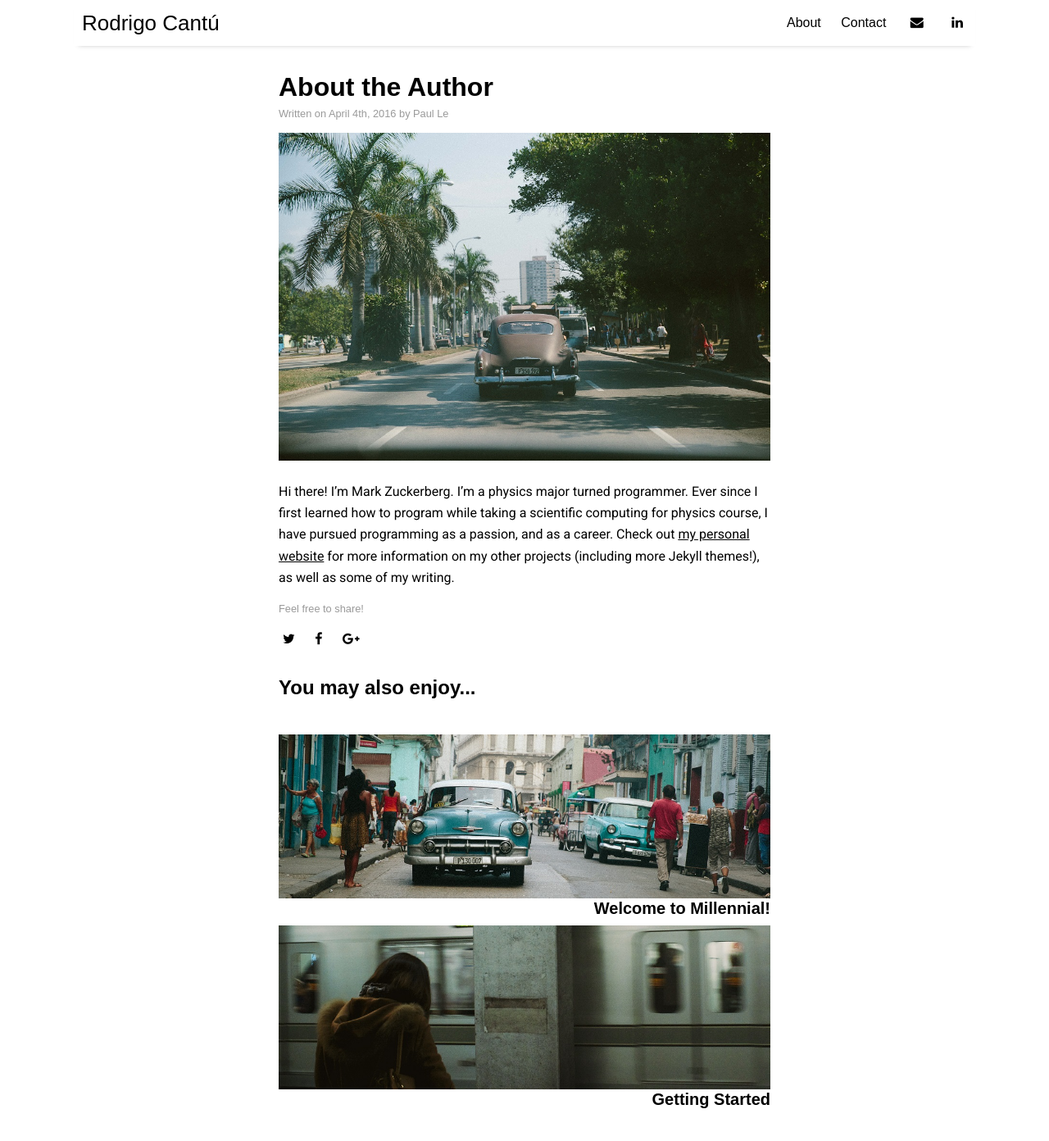
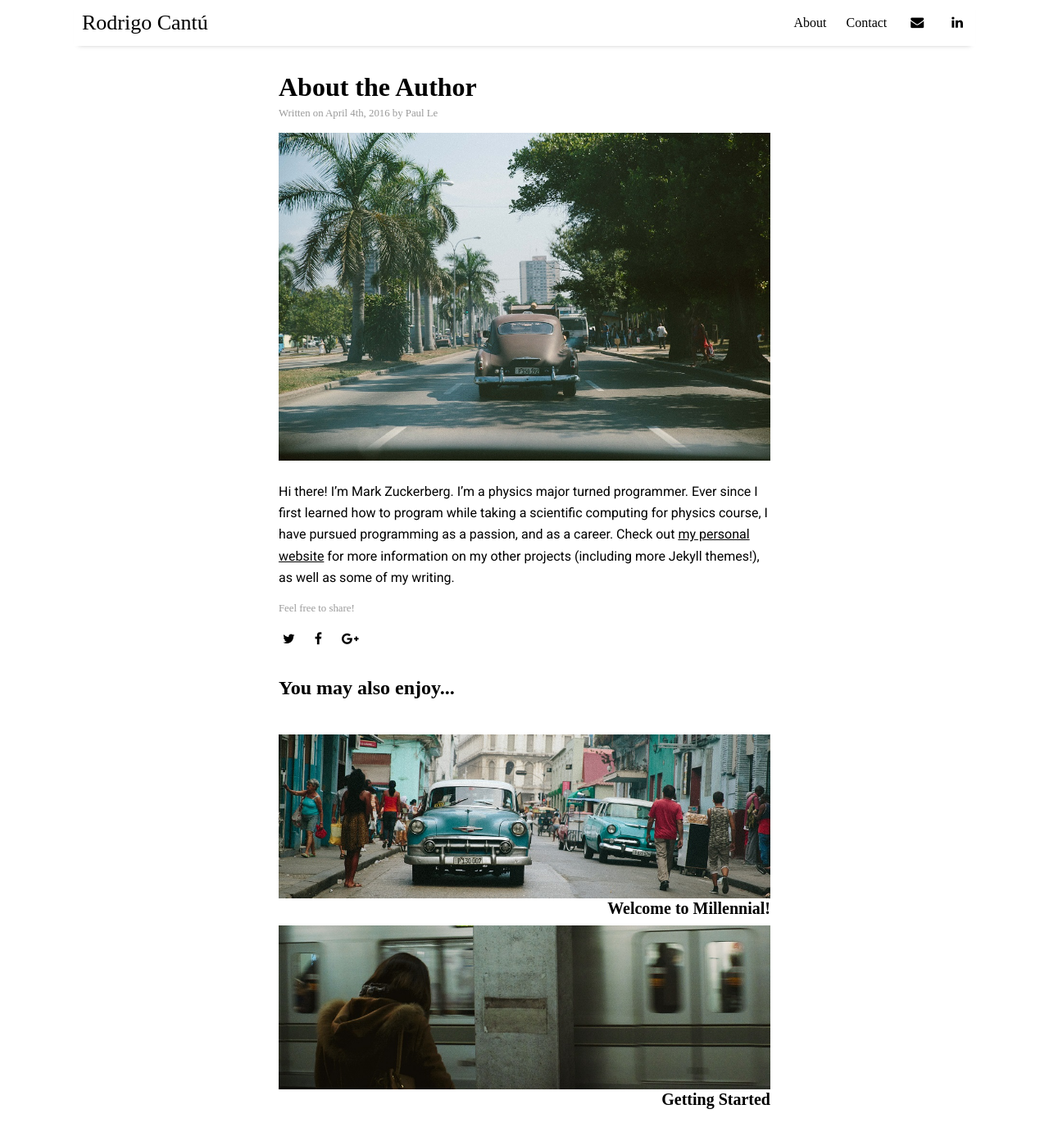
Before and after one commit to rod-can/rodrigo-cantu, a Jekyll site: the page built from _posts/2016-04-04-about-the-author.md, in a window 1280 px wide and 1400 px high. Shown: the top 1392 px of the window at 82% size. Built offline with Jekyll 4.4.1, drawn with Linux system fonts in a browser that asks for light colours; nearby versions of some CDN libraries.

Commit message:
Update main.scss

```diff
--- a/assets/css/main.scss
+++ b/assets/css/main.scss
@@ -6,7 +6,7 @@
   Site variables
 */
 
-$base-font-family: 'Permanent Marker', sans-serif;
+$base-font-family: 'Permanent Marker', hand;
 
 $body-font-family: 'Roboto', sans-serif;
 
```
